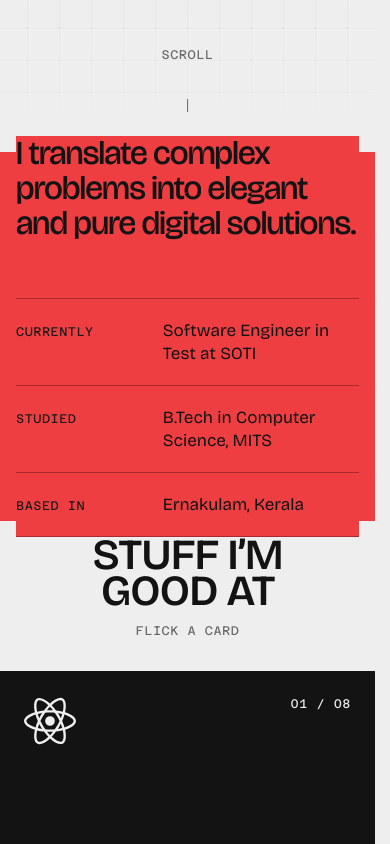
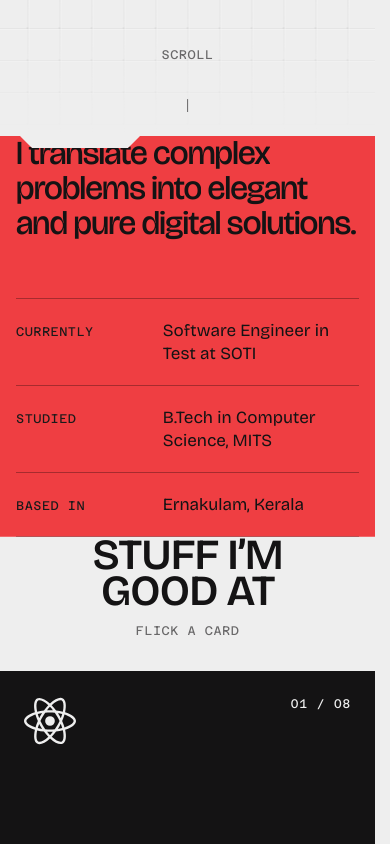
Before and after one commit to VirgoTheLord/WorkPortfolio, a Next.js app: page / in a window 390 px wide. Shown: the part 780-1624 px from the top of the page. Built offline with nearby package versions, Linux system fonts and the light colour scheme.

Commit message:
design: panels on phones carry the folder tab's slot in place of corner notches

```diff
--- a/src/app/globals.css
+++ b/src/app/globals.css
@@ -543,7 +543,7 @@
  * edges). */
 :root {
   /* The page's own colour, resolved here (a custom property resolves where it
-     is declared), so a panel can draw in it: About's corner notches. */
+     is declared), so a panel can draw in it. */
   --page-bg: var(--color-bg);
   --panel-tab: calc(var(--spacing) * 7);
   --panel-tab-width: 10rem;
@@ -632,7 +632,24 @@
     display: none;
   }
 
+  /* In the tab's place, its slot (owner's pick): the tab's shape bitten out
+     of the panel's top edge, sides at the tabs' 45°, so the folder still reads
+     without anything standing above it. */
   .edge-top {
+    --slot-x: calc(var(--spacing) * 5);
+    --slot-y: calc(var(--spacing) * 3);
+    --slot-w: calc(var(--spacing) * 30);
+
     margin-top: 0;
+    clip-path: polygon(
+      0 0,
+      var(--slot-x) 0,
+      calc(var(--slot-x) + var(--slot-y)) var(--slot-y),
+      calc(var(--slot-x) + var(--slot-w) - var(--slot-y)) var(--slot-y),
+      calc(var(--slot-x) + var(--slot-w)) 0,
+      100% 0,
+      100% 100%,
+      0 100%
+    );
   }
 }
--- a/src/components/sections/about.css
+++ b/src/components/sections/about.css
@@ -109,45 +109,6 @@
 
   .about-value {
     font-size: var(--text-lg);
-  }
-}
-
-/* ---- Corner notches -----------------------------------------------------------
- * A square bitten out of each corner of the panel (owner's pick), in the page's
- * colour, on a phone: the top pair is ::before, the bottom pair ::after, each a
- * strip with a square at either end (solid fills, no gradient). From md there
- * are none: the folder tab is the panel's one mark. */
-.about {
-  --notch: calc(var(--spacing) * 4);
-}
-
-.about::before,
-.about::after {
-  content: '';
-  position: absolute;
-  left: 0;
-  right: 0;
-  z-index: 1;
-  height: var(--notch);
-  pointer-events: none;
-  background:
-    linear-gradient(var(--page-bg), var(--page-bg)) left / var(--notch) 100% no-repeat,
-    linear-gradient(var(--page-bg), var(--page-bg)) right / var(--notch) 100% no-repeat;
-}
-
-.about::before {
-  top: 0;
-}
-
-.about::after {
-  bottom: 0;
-}
-
-/* From md the panel's only mark is its folder tab (owner's call): no notches. */
-@media (min-width: 48rem) {
-  .about::before,
-  .about::after {
-    display: none;
   }
 }
 
```
